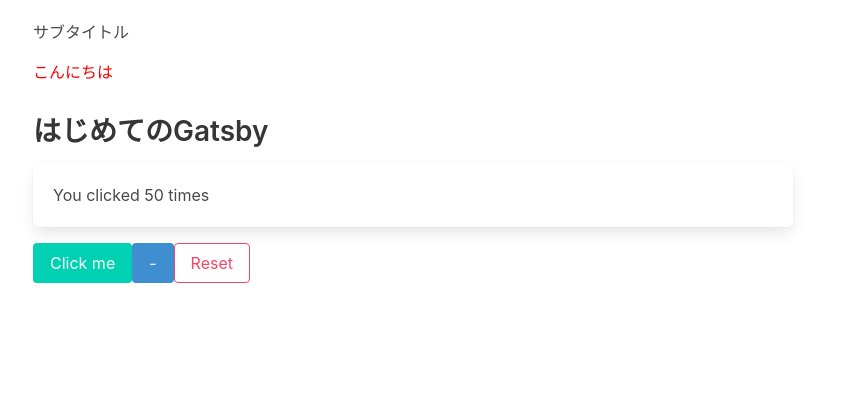
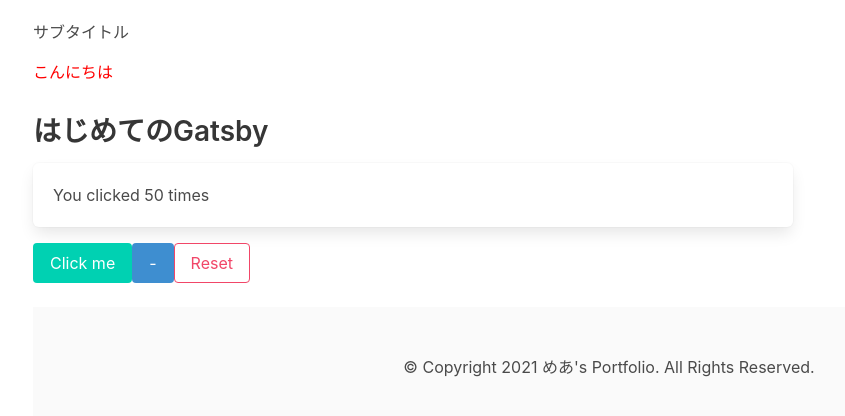
Before and after one commit to maiamea/portfolio, a Gatsby site: page /hello in a window 1280 px wide. Shown: the part 214-630 px from the top of the page, without its empty margins (31-876 px from the left). Built offline with nearby package versions, Linux system fonts and the light colour scheme; Gatsby itself is replaced by a stand-in of ours.

Commit message:
add FooterComponent

```diff
--- /dev/null
+++ b/src/components/FooterComponent.jsx
@@ -0,0 +1,11 @@
+import React from 'react';
+
+const FooterComponent = () => {
+  return (
+    <div className="footer" style={{textAlign:"center"}}>
+      © Copyright 2021 めあ's Portfolio. All Rights Reserved.
+    </div>
+  )
+}
+
+export default FooterComponent
--- a/src/pages/hello.jsx
+++ b/src/pages/hello.jsx
@@ -3,6 +3,7 @@
 import ExampleComponent from '../components/ExampleComponent';
 import SiteListsComponent from '../components/SiteListsComponent';
 import { Timeline } from 'react-twitter-widgets';
+import FooterComponent from '../components/FooterComponent';
 
 const HelloPage = () => {
   return (
@@ -35,6 +36,7 @@
             />
           </div>
         </div>
+        <FooterComponent />
       </main>
     </section>
   )
```
